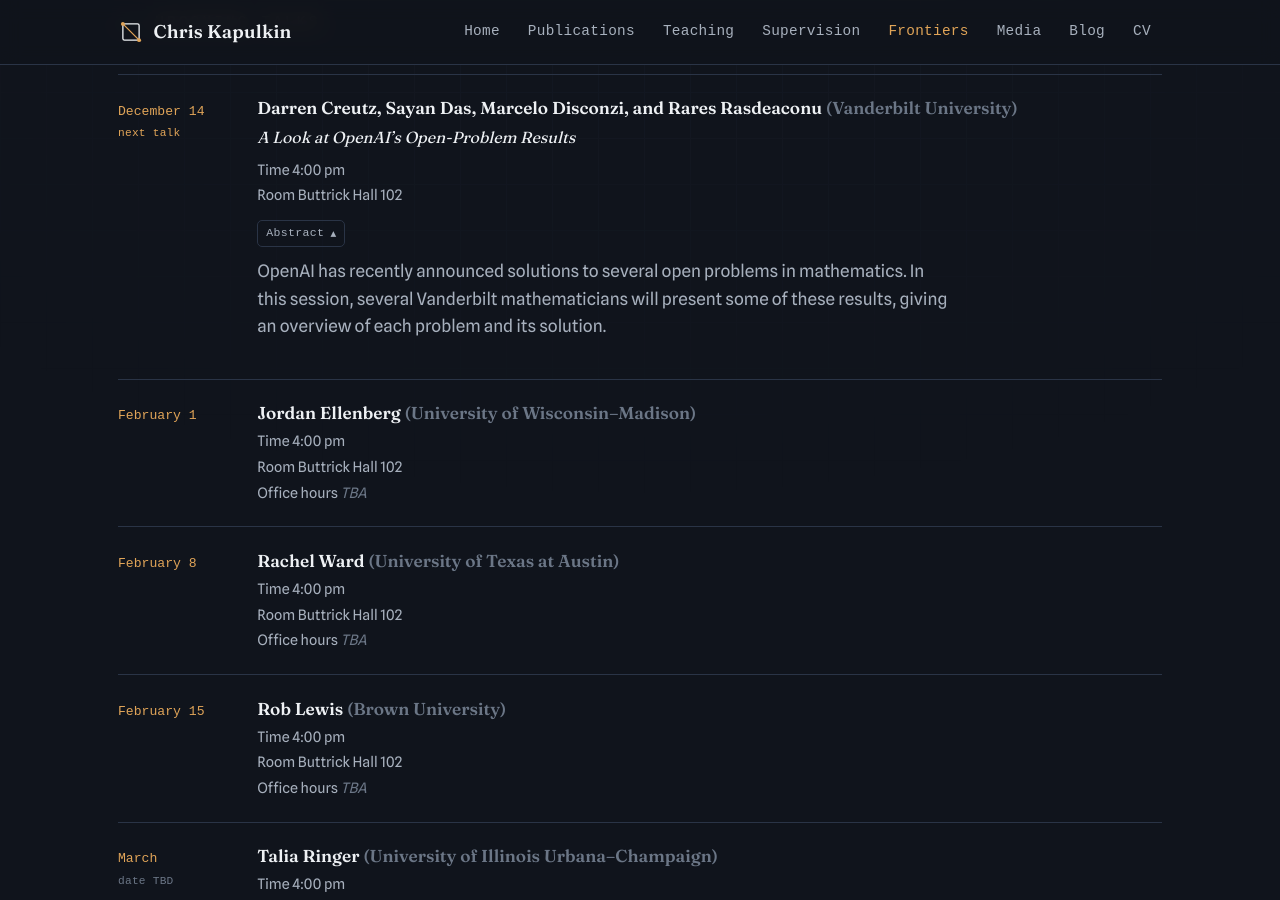
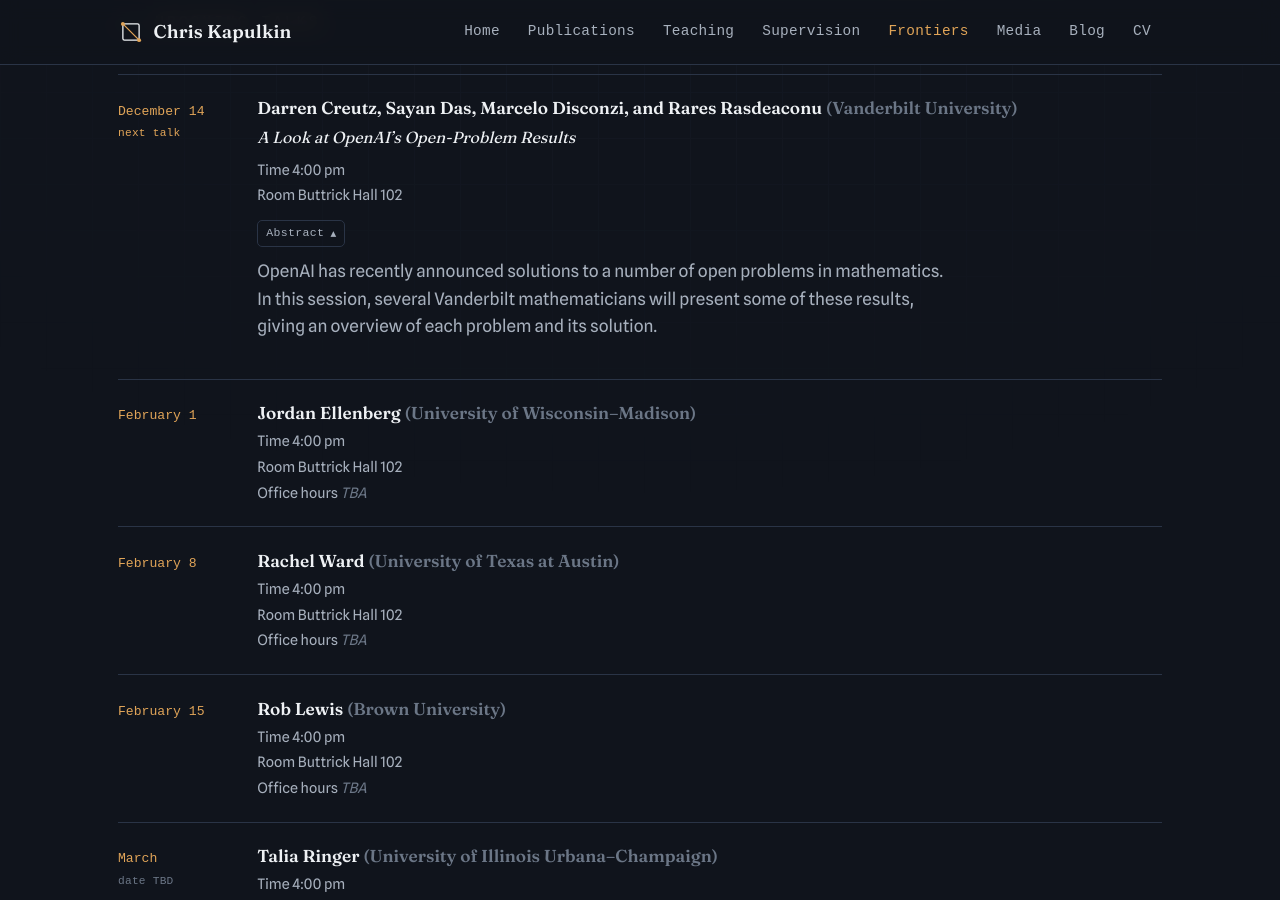
Before and after one commit to kkapulkin/kkapulkin.github.io, a Jekyll site: the page frontiers.html, which Jekyll copies as it is, in a window 1280 px wide and 900 px high, scrolled down 778 px. Built offline with Jekyll 4.4.1, drawn with Linux system fonts in a browser that asks for light colours; some web fonts are replaced.

Commit message:
Reword Dec 14 abstract to avoid repeating "several"
Co-Authored-By: Claude Opus 5.5 <noreply@anthropic.com>

```diff
--- a/frontiers.html
+++ b/frontiers.html
@@ -131,7 +131,7 @@
           <p class="meta">Room Buttrick Hall 102</p>
           <details class="talk-abstract" open>
             <summary>Abstract</summary>
-            <div class="prose"><p>OpenAI has recently announced solutions to several open problems in mathematics. In this session, several Vanderbilt mathematicians will present some of these results, giving an overview of each problem and its solution.</p></div>
+            <div class="prose"><p>OpenAI has recently announced solutions to a number of open problems in mathematics. In this session, several Vanderbilt mathematicians will present some of these results, giving an overview of each problem and its solution.</p></div>
           </details>
         </div>
       </div>
```
